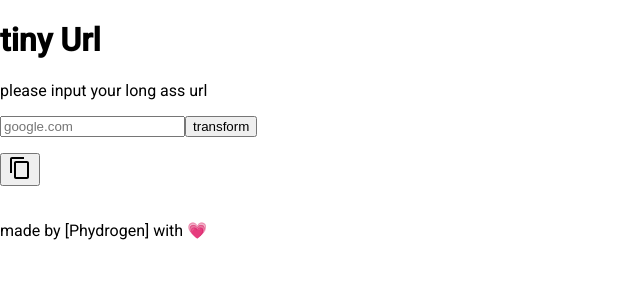
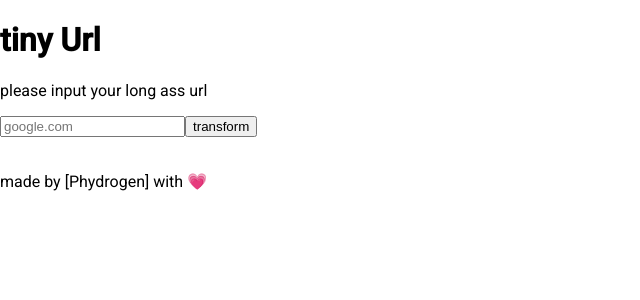
Before and after one commit to PhYdrogen/urltiny, an Angular app in the folder frontend/: page / in a window 1280 px wide. Shown: the top 300 px of the page, without its empty margins (0-640 px from the left). Built offline with nearby package versions, Linux system fonts and the light colour scheme.

Commit message:
feat: forgot not operator when submitted it shows

```diff
--- a/frontend/src/app/url-form/url-form.component.html
+++ b/frontend/src/app/url-form/url-form.component.html
@@ -5,7 +5,7 @@
         <input type="text" placeholder="google.com" name="longUrl" required ngModel>
         <button type="submit">transform</button>
     </form>
-    <div class="shorted" [hidden]="submitted">
+    <div class="shorted" [hidden]="!submitted">
         <p>{{output}}</p>
         <button [cdkCopyToClipboard]="output">
             <svg xmlns="http://www.w3.org/2000/svg" height="24" viewBox="0 0 24 24" width="24"><path d="M0 0h24v24H0z" fill="none"/><path d="M16 1H4c-1.1 0-2 .9-2 2v14h2V3h12V1zm3 4H8c-1.1 0-2 .9-2 2v14c0 1.1.9 2 2 2h11c1.1 0 2-.9 2-2V7c0-1.1-.9-2-2-2zm0 16H8V7h11v14z"/></svg>
```
